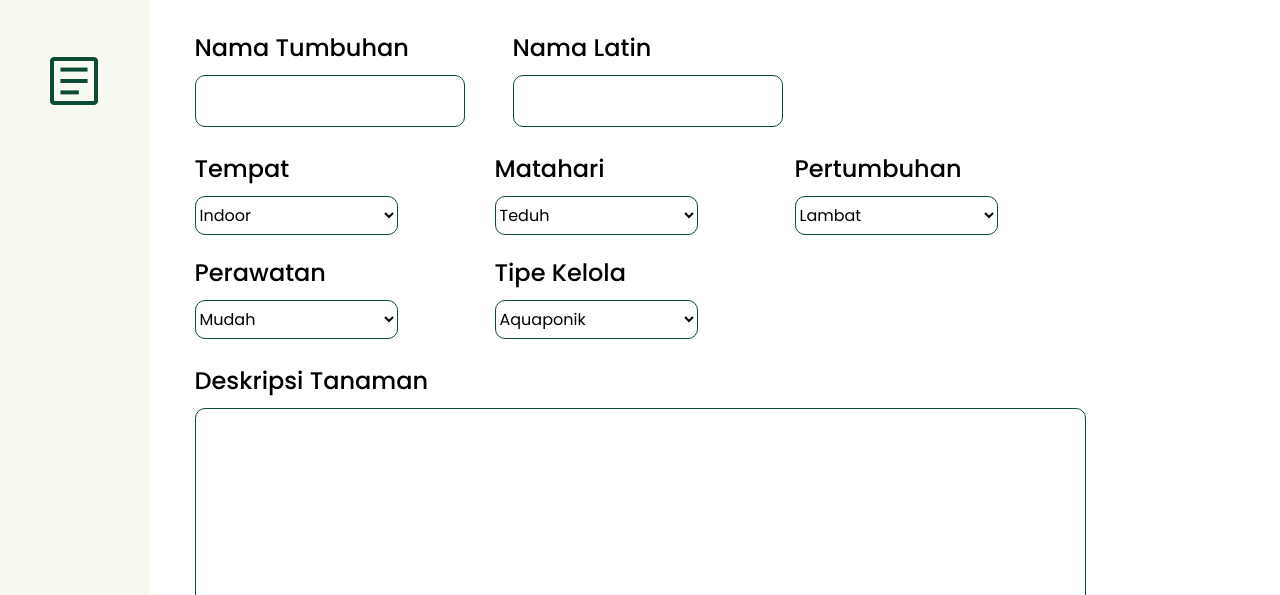
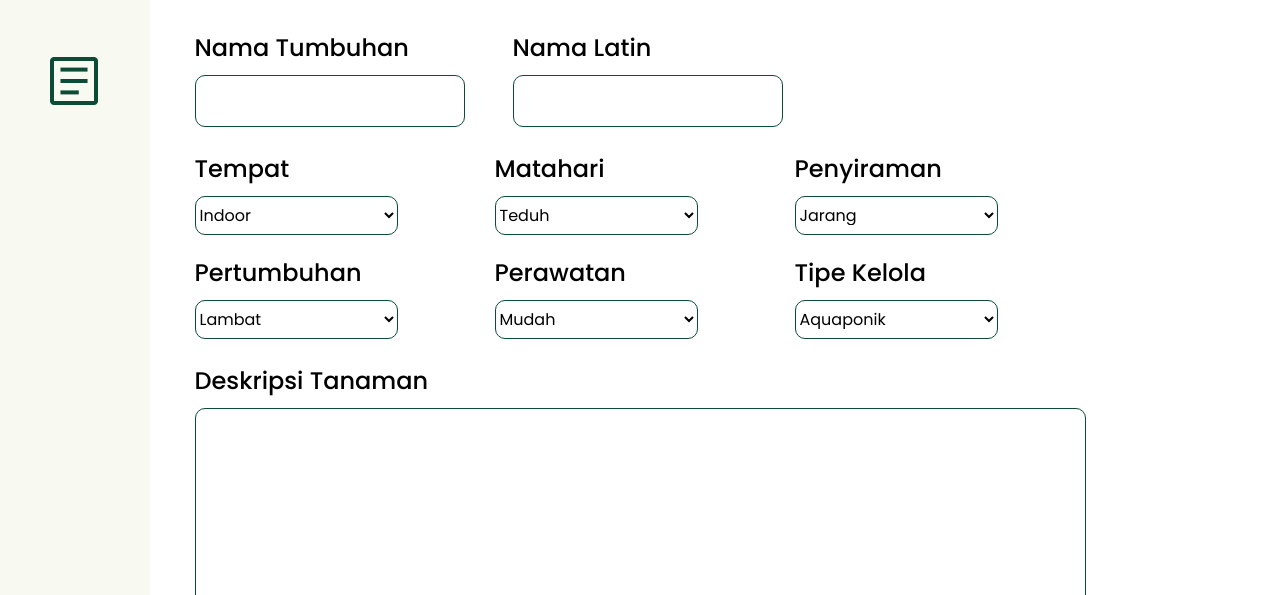
Before and after one commit to 0xfaqih/plants-api, a website: page src/html/form.html in a window 1280 px wide. Shown: the part 205-800 px from the top of the page. Drawn offline with nearby package versions, Linux system fonts and the light colour scheme.

Commit message:
update: add watering option

```diff
--- a/src/html/form.html
+++ b/src/html/form.html
@@ -82,6 +82,15 @@
               </div>
 
               <div class="dropdown-item">
+                <label for="watering">Penyiraman</label>
+                <select id="watering" name="watering" required="">
+                  <option value="Jarang">Jarang</option>
+                  <option value="Sedang">Sedang</option>
+                  <option value="Sering">Sering</option>
+                </select>
+              </div>
+
+              <div class="dropdown-item">
                 <label for="growth">Pertumbuhan</label>
                 <select id="growth" name="growth" required="">
                   <option value="Lambat">Lambat</option>
--- a/src/js/detail.js
+++ b/src/js/detail.js
@@ -32,6 +32,10 @@ function displayPlantDetail(plant) {
                             <div class="card-body-text d-flex flex-row p-2">
                             <img src="../../assets/image/ic-sun.svg">
                             <p class="my-auto mx-3"> ${plant.sunlight.join(', ')}</p>
+                            </div>
+                            <div class="card-body-text d-flex flex-row p-2">
+                            <img src="../../assets/image/ic-plant.svg">
+                            <p class="my-auto mx-3">${plant.watering}</p>
                             </div>
                             <div class="card-body-text d-flex flex-row p-2">
                             <img src="../../assets/image/ic-plant.svg">
--- a/src/js/form.js
+++ b/src/js/form.js
@@ -5,6 +5,7 @@ function submitForm() {
     scientific_name: document.getElementById('scientificName').value,
     place: document.getElementById('place').value,
     sunlight: document.getElementById('sunlight').value,
+    watering: document.getElementById('watering').value,
     growth: document.getElementById('growth').value,
     care_level: document.getElementById('careLevel').value,
     management: document.getElementById('management').value,
```
